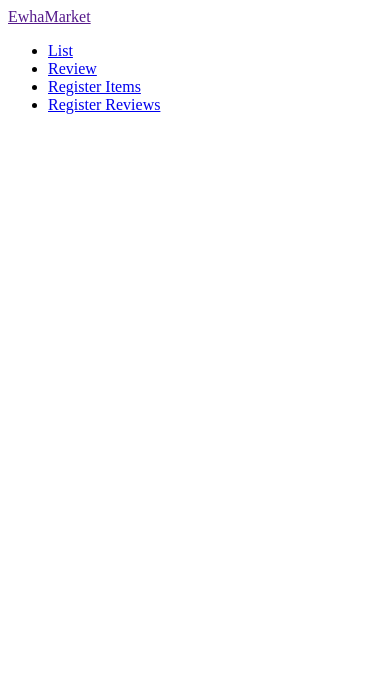
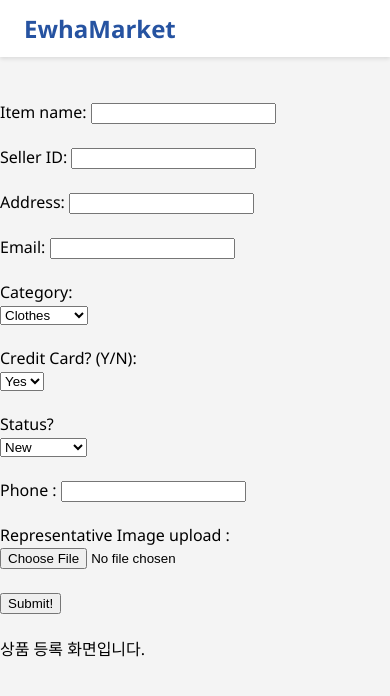
Before and after one commit to Cloud9999999999/flask_project2025, a Python web app: template templates/reg_items.html in a window 390 px wide. Shown: the top 696 px of the page. Run offline with Jinja, Linux system fonts and the light colour scheme; the template is opened without the code that fills it, so the values that code supplies are empty.

Commit message:
html 파일 수정

```diff
--- /dev/null
+++ b/static/main.js
@@ -0,0 +1,9 @@
+// DOM 요소 가져오기
+const toggleBtn = document.querySelector('.navbar__toogleBtn');
+const menu = document.querySelector('.navbar__menu');
+
+// 토글 버튼 클릭 이벤트 리스너 추가
+toggleBtn.addEventListener('click', () => {
+    // 'active' 클래스를 추가하거나 제거하여 메뉴를 보이거나 숨김
+    menu.classList.toggle('active');
+});
--- a/static/style.css
+++ b/static/style.css
@@ -1,24 +1,92 @@
-<!DOCTYPE html>
-<html lang="en">
-<head>
-    <meta charset="UTF-8">
-    <meta name="viewport" content="width=device-width, initial-scale=1.0">
-    <title>Home</title>
-    <link rel="stylesheet" href="{{ url_for('static', filename='style.css') }}">
-    <script src="{{ url_for('static', filename='main.js') }}" defer></script>
-</head>
-<body>
-    <nav class="navbar">
-        <div class="navbar__logo">
+/* 기본 스타일 초기화 */
+body {
+    margin: 0;
+    font-family: 'Segoe UI', Tahoma, Geneva, Verdana, sans-serif;
+    background-color: #f4f4f4;
+}
 
-            <a href="">EwhaMarket</a>
-        </div>
-        <ul class="navbar__menu">
-            <li><a href="">List</a></li>
-            <li><a href="">Review</a></li>
-            <li><a href="">Register Items</a></li>
-            <li><a href="">Register Reviews</a></li>
-        </ul>
-    </nav>
-</body>
-</html>
+a {
+    text-decoration: none;
+    color: #333;
+}
+
+li {
+    list-style: none;
+}
+
+/* 네비게이션 바 전체 스타일 */
+.navbar {
+    display: flex;
+    justify-content: space-between;
+    align-items: center;
+    background-color: white;
+    padding: 8px 24px;
+    box-shadow: 0 2px 4px rgba(0,0,0,0.1);
+}
+
+/* 로고 스타일 */
+.navbar__logo a {
+    font-size: 24px;
+    font-weight: bold;
+    color: #2653a1; /* 포인트 컬러 */
+}
+
+/* 메뉴 스타일 */
+.navbar__menu {
+    display: flex;
+    padding-left: 0;
+}
+
+.navbar__menu li {
+    padding: 8px 16px;
+}
+
+.navbar__menu li a:hover {
+    color: #2653a1;
+    font-weight: 500;
+}
+
+/* 토글 버튼 (햄버거 버튼) */
+.navbar__toogleBtn {
+    display: none; /* 평소에는 숨김 */
+    font-size: 24px;
+    color: #2653a1;
+}
+
+/* 반응형 설정 (화면 너비가 768px보다 작아질 때) */
+@media screen and (max-width: 768px) {
+    .navbar {
+        flex-direction: column;
+        align-items: flex-start;
+        padding: 12px 24px;
+    }
+
+    .navbar__menu {
+        display: none; /* 메뉴 숨김 */
+        flex-direction: column;
+        width: 100%;
+        text-align: center;
+        margin-top: 12px;
+    }
+
+    .navbar__menu.active {
+        display: flex; /* active 클래스가 추가되면 메뉴 보임 */
+    }
+
+    .navbar__menu li {
+        width: 100%;
+        padding: 10px 0;
+    }
+
+    .navbar__menu li:hover {
+        background-color: #f0f0f0;
+        border-radius: 4px;
+    }
+
+    .navbar__toogleBtn {
+        display: block; /* 토글 버튼 보임 */
+        position: absolute;
+        top: 18px;
+        right: 24px;
+    }
+}
--- a/templates/index.html
+++ b/templates/index.html
@@ -13,14 +13,18 @@
             <a href="">EwhaMarket</a>
         </div>
         <ul class="navbar__menu">
-            <li><a href="list.html">List</a></li>
-            <li><a href="review.html">Review</a></li>
-            <li><a href="reg_items.html">Register Items</a></li>
-            <li><a href="reg_reviews.html">Register Reviews</a></li>
+            <li><a href="/list">List</a></li>
+            <li><a href="/review">Review</a></li>
+            <li><a href="/reg_items">Register Items</a></li>
+            <li><a href="/reg_reviews">Register Reviews</a></li>
         </ul>
         <a href="#" class="navbar__toogleBtn">
             <i class="fas fa-Rbars"></i>
         </a>
     </nav>
+<section>
+    {% block section %}
+    {% endblock section %}
+</section>
 </body>
 </html>
--- a/templates/list.html
+++ b/templates/list.html
@@ -0,0 +1,5 @@
+{% extends "index.html" %}
+
+{% block section %}
+    등록된 상품 리스트 조회 화면 입니다.
+{% endblock section %}
--- a/templates/reg_items.html
+++ b/templates/reg_items.html
@@ -1,22 +1,26 @@
 {% extends "index.html" %}
 {% block section %}
-<form action="/submit_item" method="get">
+<form action="/submit_item_post" method="post" enctype="multipart/form-data">
 <div><br><br>
 <label for="name">Item name: </label>
 <input type="text" name="name" id="name" required><br><br>
 </div>
+
 <div>
 <label for="seller"> Seller ID: </label>
 <input type="text" name="seller" id="seller" required><br><br>
 </div>
+
 <div>
 <label for="addr"> Address: </label>
 <input type="text" name="addr" id="addr" required><br><br>
 </div>
+
 <div>
 <label for="tel">Email: </label>
 <input type="text" name=”email" id=”email" required><br><br>
 </div>
+
 <div>
 <label for="category">Category: </label>
 <br>
@@ -29,6 +33,7 @@
 <option value="ETC"> ETC </option>
 </select><br><br>
 </div>
+
 <div>
 <label for="card">Credit Card? (Y/N): </label>
 <br>
@@ -37,6 +42,7 @@
 <option value="N">No</option>
 </select><br><br>
 </div>
+
 <div>
 <label for="status">Status? </label>
 <br>
@@ -46,12 +52,20 @@
 <option value="used">Used</option>
 </select><br><br>
 </div>
+
 <div>
 <label for="phone">Phone : </label>
 <input type="text" name="phone" id="phone"><br><br>
 </div>
+
+<div>
+<label for="img">Representative Image upload : </label>
+<input type="file" name="file" /><br><br>
+</div>
+
 <div>
 <input type="submit" value="Submit!"><br><br>
 </div>
 </form>
+    상품 등록 화면입니다.
 {% endblock section %}
--- a/templates/reg_reviews.html
+++ b/templates/reg_reviews.html
@@ -0,0 +1,5 @@
+{% extends "index.html" %}
+
+{% block section %}
+    리뷰 등록 화면 입니다.
+{% endblock section %}
--- a/templates/review.html
+++ b/templates/review.html
@@ -0,0 +1,5 @@
+{% extends "index.html" %}
+
+{% block section %}
+    등록된 리뷰 조회 화면 입니다.
+{% endblock section %}
```
Also changed, not shown: app.py (+14 -0 lines), templates/submit_item_result.html (+19 -3 lines).
